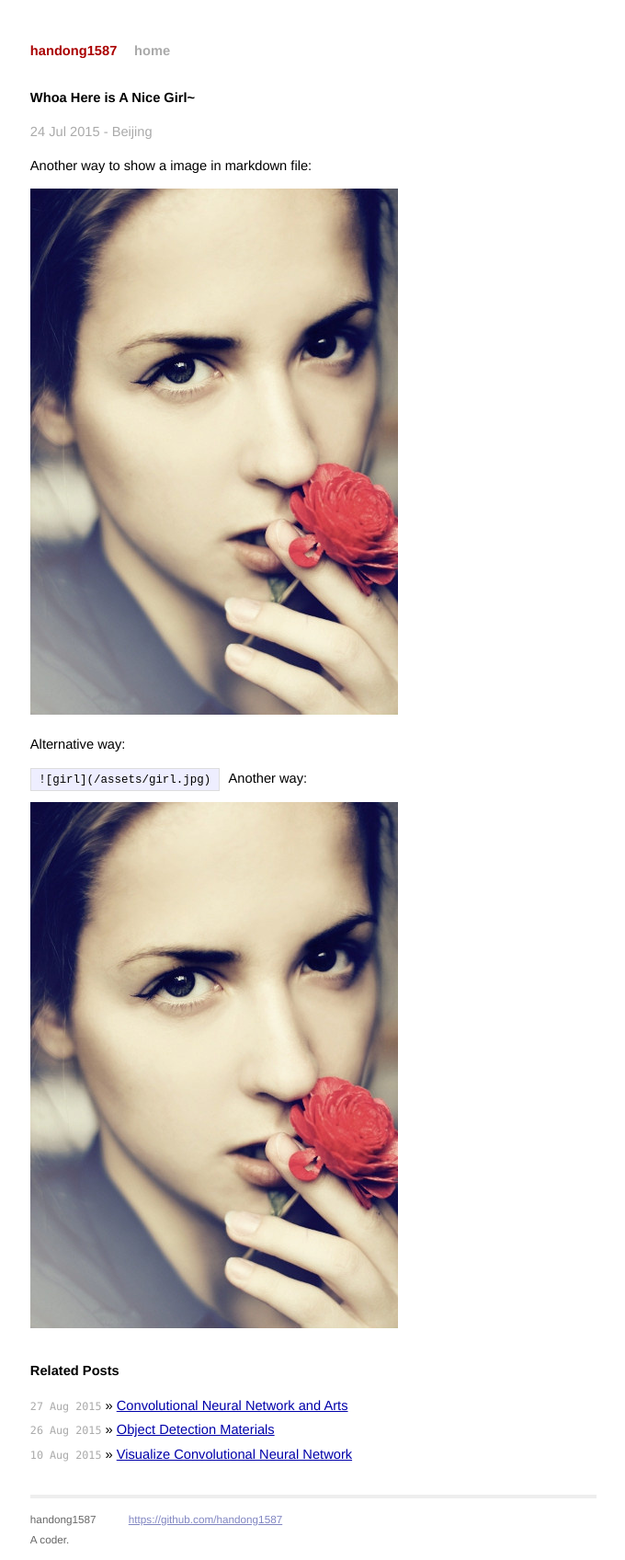
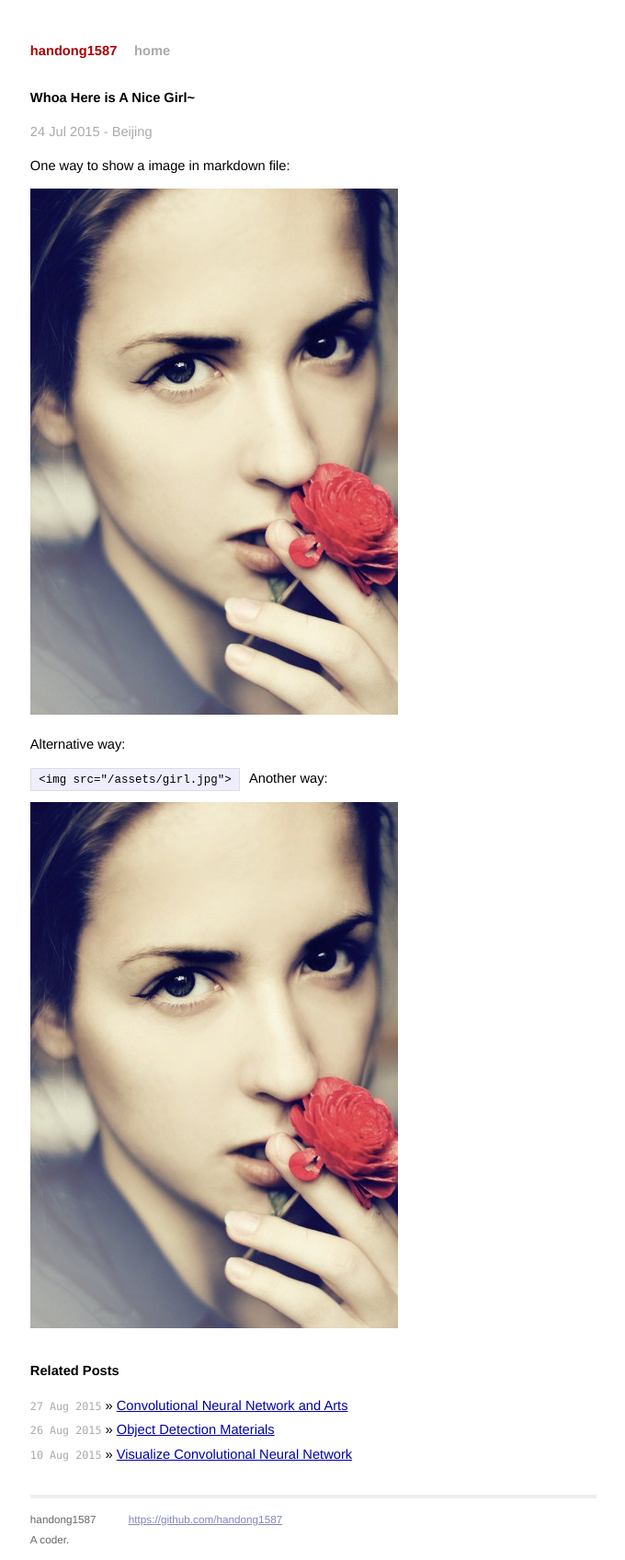
Before and after one commit to handong1587/handong1587.github.io, a Jekyll site: the page built from _posts/2015-07-25-image-testing.md, in a window 1280 px wide. Shown: the whole page at 92% size, without its empty margins (299-979 px from the left). Built offline with Jekyll 4.4.1, drawn with Linux system fonts in a browser that asks for light colours; Markdown is read by kramdown in place of the engine named in the settings.

Commit message:
fix mistake

```diff
--- a/_posts/2015-07-25-image-testing.md
+++ b/_posts/2015-07-25-image-testing.md
@@ -8,7 +8,7 @@ title: Whoa Here is A Nice Girl~
 
 <p class="meta">24 Jul 2015 - Beijing</p>
 
-Another way to show a image in markdown file:
+One way to show a image in markdown file:
 
 <div style="float:center">
     <img src="/assets/girl.jpg">
@@ -17,7 +17,7 @@ Another way to show a image in markdown file:
 Alternative way:
 
 <div style="float:left;margin:0 10px 10px 0" markdown="1">
-    ![girl](/assets/girl.jpg)
+    <img src="/assets/girl.jpg">
 </div>
 
 Another way:
```
